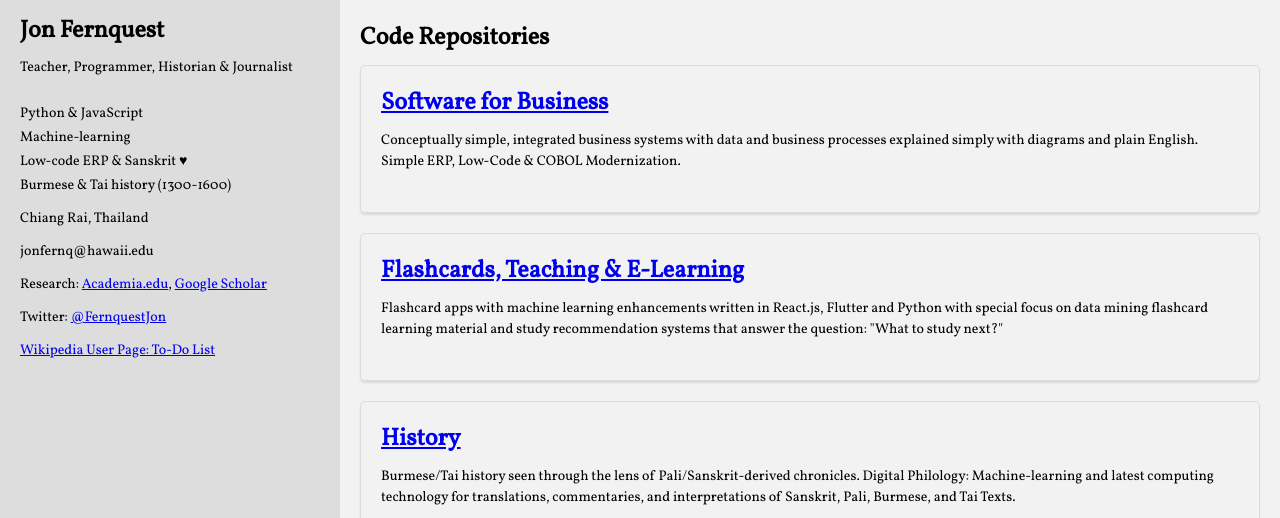
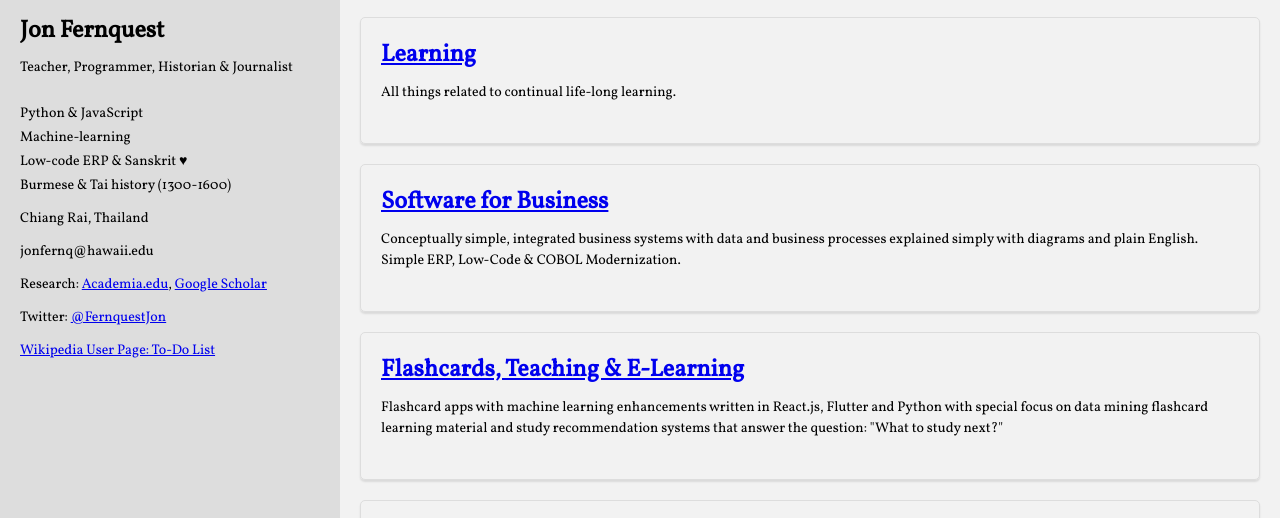
Before and after one commit to jonfernq/jonfernq.github.io, a plain HTML site: page index.html in a window 1280 px wide. Shown: the part 249-767 px from the top of the page. Drawn offline with Linux system fonts and the light colour scheme.

Commit message:
Update index.html

```diff
--- a/index.html
+++ b/index.html
@@ -110,10 +110,14 @@
 			programmer for decades first at Stanford University EE, followed by financial applications at corporate sites across the U.S.A.
             and PHP programming, news content management and analytics at the Bangkok Post online,
 			taught English writing and conversation at universities and schools in South Korea, Thailand and Myanmar, published several works on
-			Burmese and Tai history at SOAS in the U.K.
-		<h3>Code Repositories</h3>
+			Burmese and Tai history at SOAS in the U.K.</p>
 
-	    <div class="project">
+                <div class="project">
+		<h3><a href="https://github.com/jonfernq/Learning/blob/main/README.md">Learning</a></h3>
+		<P>All things related to continual life-long learning.</P>
+		</div>
+
+	        <div class="project">
 		<h3><a href="https://github.com/jonfernq/SimpleERP">Software for Business</a></h3>
 		<P>Conceptually simple, integrated business systems with data and business processes explained simply with diagrams and plain English. Simple ERP, Low-Code & COBOL Modernization. </P>
 		</div>
```
